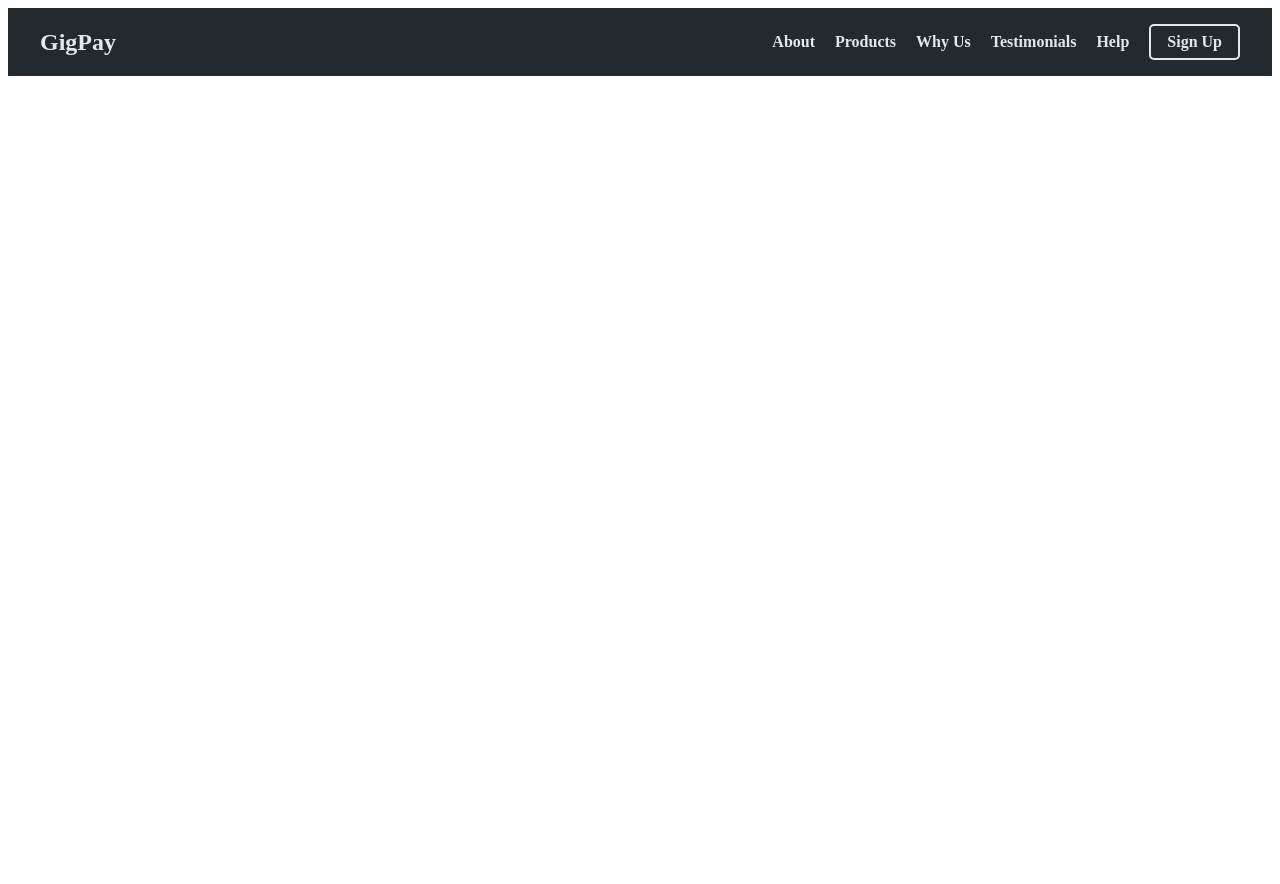
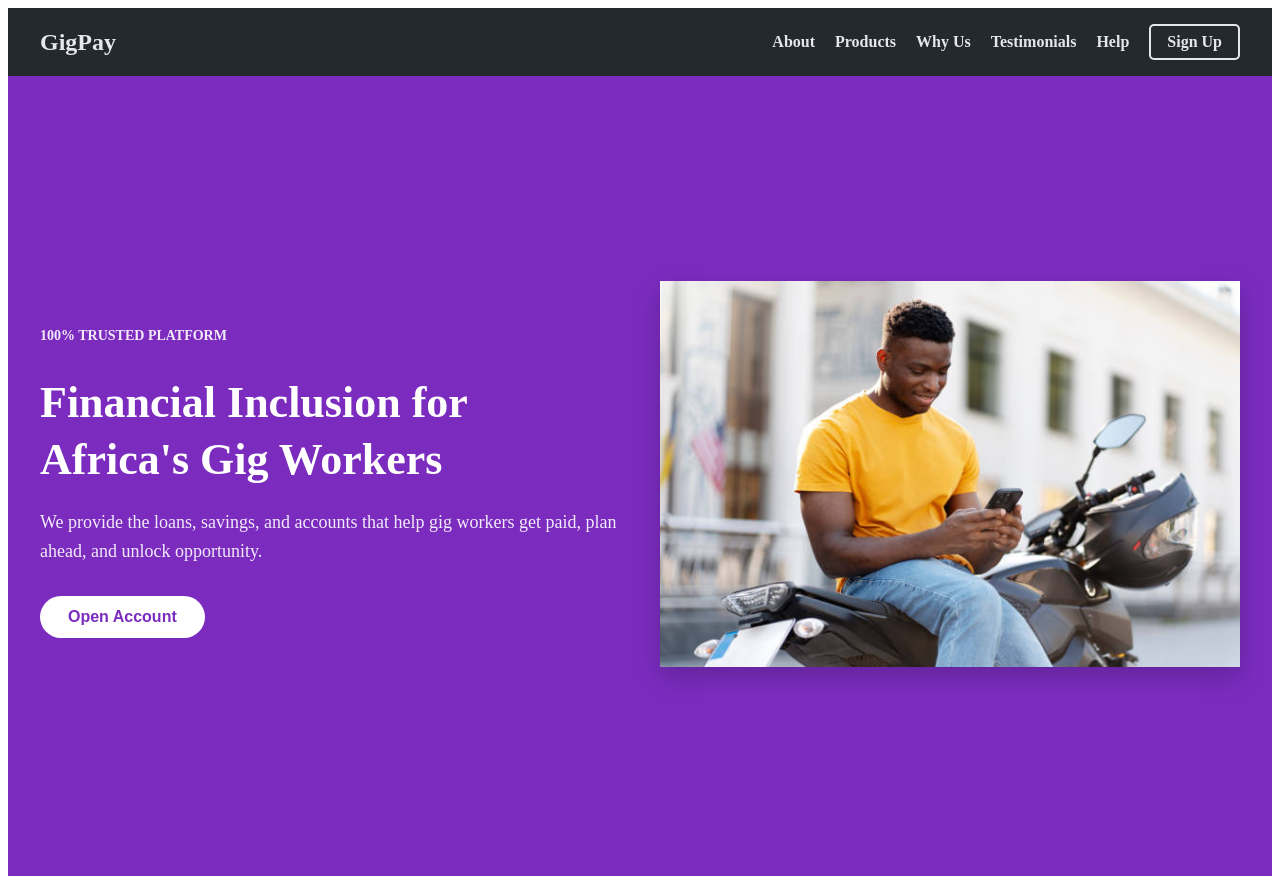
Before and after one commit to LehlohonoloKhoathane/GigPay_Website, a React (Vite) app in the folder gigpay/: page / in a window 1280 px wide. Before the commit the page ends 800 px from the top, so only its background shows below. Built offline with nearby package versions, Linux system fonts and the light colour scheme.

Commit message:
Home page

```diff
--- a/gigpay/src/App.jsx
+++ b/gigpay/src/App.jsx
@@ -1,9 +1,8 @@
 //import { useState } from 'react'
 import { BrowserRouter } from 'react-router-dom';
-
-
 import './App.css'
 import Header from './pages/header/header'
+import Home from './pages/home/home';
 
 
 function App() {
@@ -12,7 +11,7 @@ function App() {
   return (
     <BrowserRouter>
     <Header/>
-
+    <Home/>
     </BrowserRouter>
   )
 }
--- /dev/null
+++ b/gigpay/src/pages/home/home.css
@@ -0,0 +1,101 @@
+/* Base styles */
+.home-container {
+  background-color: #7b2cbf;
+  color: white;
+  min-height: 100vh;
+
+  display: flex;
+  align-items: center;
+  justify-content: center;
+  box-sizing: border-box;
+}
+
+.home-content {
+  width: 100%;
+  max-width: 1200px;
+  display: flex;
+  flex-direction: column;
+  gap: 40px;
+}
+
+/* On medium+ screens, switch to side-by-side layout */
+@media (min-width: 768px) {
+  .home-content {
+    flex-direction: row;
+    align-items: center;
+    justify-content: space-between;
+  }
+}
+
+.text-section {
+  flex: 1;
+  text-align: center; /* Mobile default */
+}
+
+@media (min-width: 768px) {
+  .text-section {
+    text-align: left;
+  }
+}
+
+.trust-label {
+  font-size: 14px;
+  text-transform: uppercase;
+  font-weight: 600;
+  margin-bottom: 10px;
+  opacity: 0.9;
+}
+
+.main-heading {
+  font-size: 32px;
+  font-weight: 800;
+  line-height: 1.3;
+  margin-bottom: 20px;
+}
+
+@media (min-width: 768px) {
+  .main-heading {
+    font-size: 44px;
+  }
+}
+
+.subtext {
+  font-size: 16px;
+  line-height: 1.6;
+  margin-bottom: 30px;
+  color: rgba(255, 255, 255, 0.9);
+}
+
+@media (min-width: 768px) {
+  .subtext {
+    font-size: 18px;
+  }
+}
+
+.cta-button {
+  padding: 12px 28px;
+  font-size: 16px;
+  font-weight: 600;
+  background-color: white;
+  color: #7b2cbf;
+  border: none;
+  border-radius: 999px;
+  cursor: pointer;
+  transition: background 0.3s ease;
+}
+
+.cta-button:hover {
+  background-color: #f0f0f0;
+}
+
+/* Image section */
+.image-section {
+  flex: 1;
+  text-align: center;
+}
+
+.hero-image {
+  max-width: 100%;
+  height: auto;
+  box-shadow: 0px 10px 25px rgba(0, 0, 0, 0.2);
+}
--- /dev/null
+++ b/gigpay/src/pages/home/home.jsx
@@ -0,0 +1,35 @@
+import React from "react";
+import './home.css'
+import heroImage from '../../assets/gigpay.jpg'
+
+const Home = () => {
+  return (
+    <div className="home-container">
+      <div className="home-content">
+        {/* Left Text Section */}
+        <div className="text-section">
+          <p className="trust-label">100% Trusted Platform</p>
+          <h1 className="main-heading">
+            Financial Inclusion for <br /> Africa&apos;s Gig Workers
+          </h1>
+          <p className="subtext">
+            We provide the loans, savings, and accounts that help gig workers get paid,
+            plan ahead, and unlock opportunity.
+          </p>
+          <button className="cta-button">Open Account</button>
+        </div>
+
+        {/* Right Image Section */}
+        <div className="image-section">
+          <img
+            src={heroImage}
+            alt="Gig worker on motorbike"
+            className="hero-image"
+          />
+        </div>
+      </div>
+    </div>
+  );
+};
+
+export default Home;
```
Also changed, not shown: gigpay/src/assets/gigpay.jpg (added).
